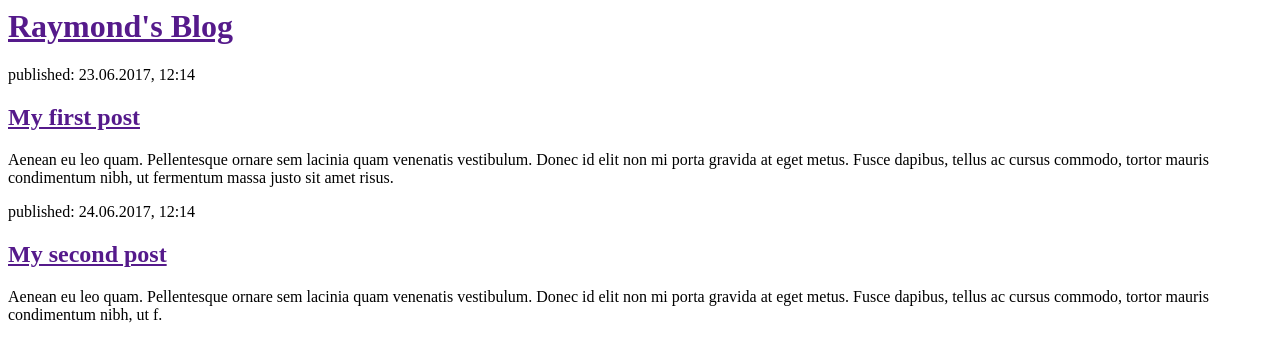
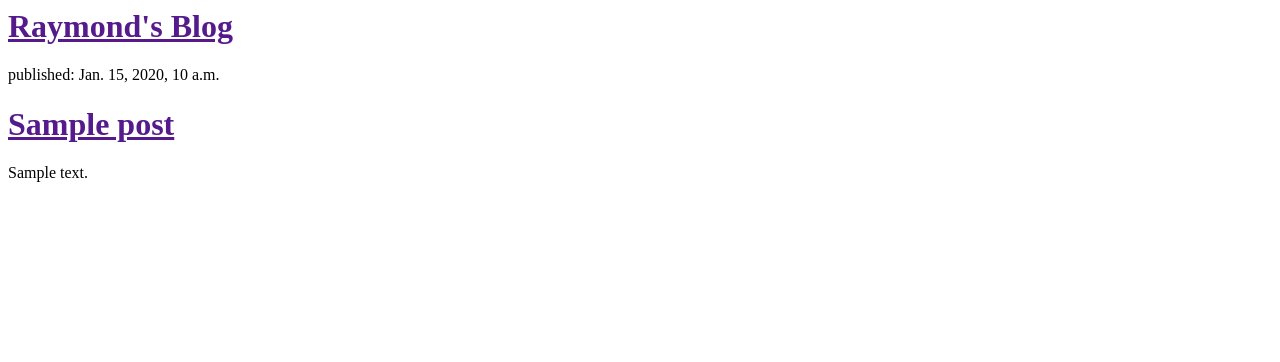
Before and after one commit to velikooutro/djangoblog, a Django app: template blog/templates/blog/post_list.html in a window 1280 px wide. Shown: the top 362 px of the page. Run offline with Django 3.2, Linux system fonts and the light colour scheme; the template is opened without the code that fills it: values that come from a table or form of the project are taken from there, others are empty; tables that the repository leaves empty hold one stand-in row (values such as "Sample post").

Commit message:
modified templates to display posts from db

```diff
--- a/blog/models.py
+++ b/blog/models.py
@@ -4,7 +4,7 @@ from django.db import models
 from django.utils import timezone
 
 class Post(models.Model):
-	author = models. ForeignKey('auth.User')
+	author = models.ForeignKey('auth.User')
 	title = models.CharField(max_length=200)
 	text = models.TextField()
 	created_date = models.DateTimeField(default=timezone.now())
--- a/blog/templates/blog/post_list.html
+++ b/blog/templates/blog/post_list.html
@@ -6,17 +6,12 @@
         <div>
             <h1><a href="">Raymond's Blog</a></h1>
         </div>
-
+        {% for post in posts %}
         <div>
-            <p>published: 23.06.2017, 12:14</p>
-            <h2><a href="">My first post</a></h2>
-            <p>Aenean eu leo quam. Pellentesque ornare sem lacinia quam venenatis vestibulum. Donec id elit non mi porta gravida at eget metus. Fusce dapibus, tellus ac cursus commodo, tortor mauris condimentum nibh, ut fermentum massa justo sit amet risus.</p>
+            <p>published: {{ post.published_date }}</p>
+            <h1><a href="">{{ post.title }}</a></h1>
+            <p>{{ post.text|linebreaksbr }}</p>
         </div>
-
-        <div>
-            <p>published: 24.06.2017, 12:14</p>
-            <h2><a href="">My second post</a></h2>
-            <p>Aenean eu leo quam. Pellentesque ornare sem lacinia quam venenatis vestibulum. Donec id elit non mi porta gravida at eget metus. Fusce dapibus, tellus ac cursus commodo, tortor mauris condimentum nibh, ut f.</p>
-        </div>
+        {% endfor %}
     </body>
 </html>
--- a/blog/views.py
+++ b/blog/views.py
@@ -1,4 +1,7 @@
 from django.shortcuts import render
+from django.utils import timezone
+from .models import Post
 
 def post_list(request):
-    return render(request, 'blog/post_list.html', {})
+	posts = Post.objects.filter(published_date__lte=timezone.now()).order_by('published_date')
+	return render(request, 'blog/post_list.html', {'posts': posts})
```
